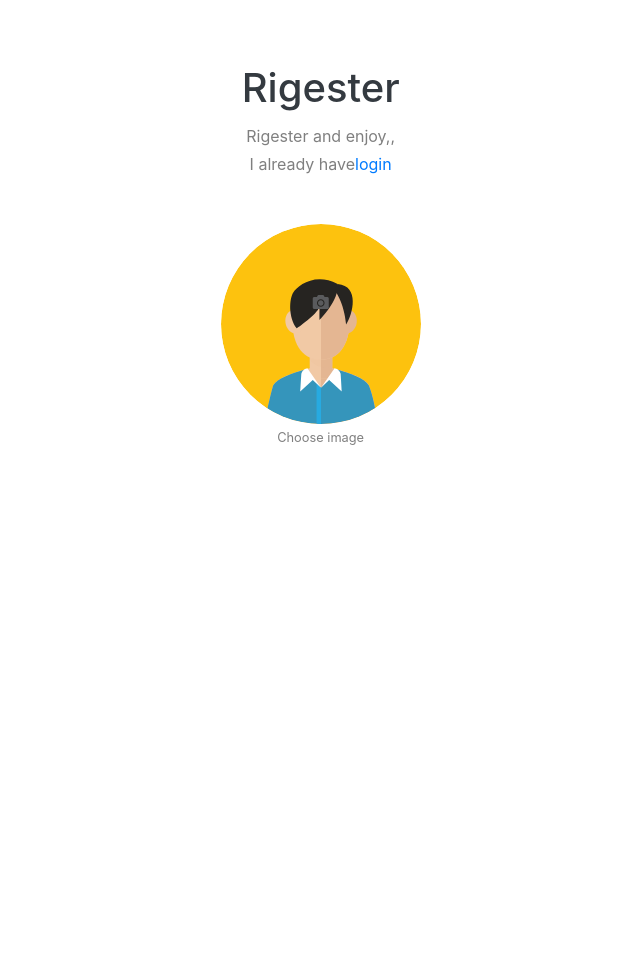
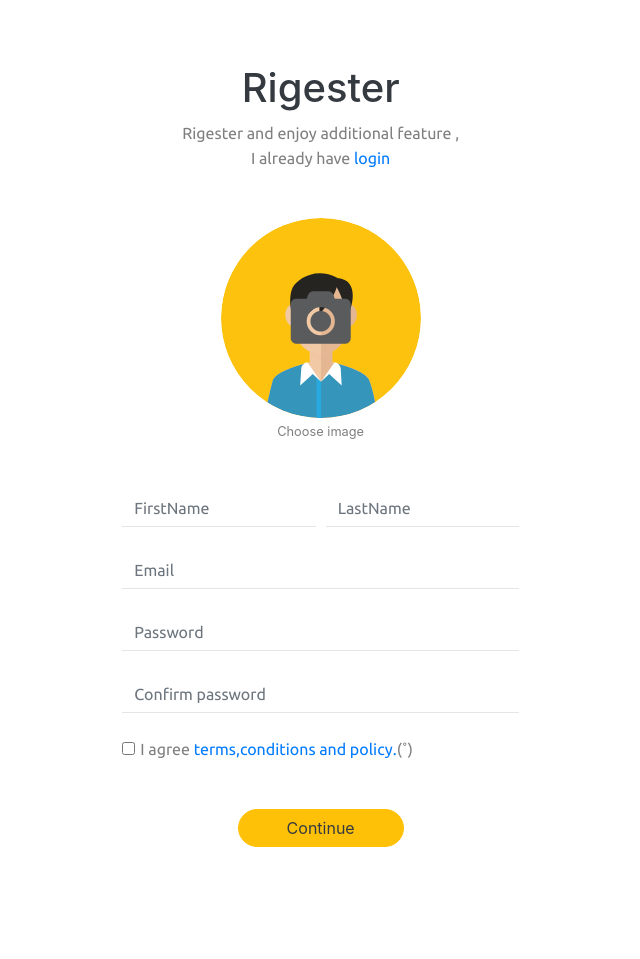
Before and after one commit to RAM111111/Reg-Log-SQL, a PHP site: page /register.php in a window 1280 px wide. Shown: the whole page, without its empty margins (106-746 px from the left). Before the commit the page ends 445 px from the top, so only its background shows below. Run offline with PHP 8.4, Linux system fonts and the light colour scheme; some libraries are stand-ins or nearby versions.

Commit message:
input & style

```diff
--- a/css/style.css
+++ b/css/style.css
@@ -1,9 +1,10 @@
-<style>
+
 @import url('https://fonts.googleapis.com/css2?family=Ubuntu&display=swap');
-</style>
- :root{
+
+
+:root{
    --font-family:'ubuntu',monospace;
-   --color-border: #e5e5e5;
+   --color-border:#e5e5e5;
 
  }
 
@@ -61,3 +62,18 @@
  .uploud-profile-img:hover .camera-icon{
    filter: invert(100%)!important;
  }
+
+ .fa {
+    font-size: 60px;
+}
+#reg-form input[type='text'],
+#reg-form input[type='email'],
+#reg-form input[type='password']{
+  border: none;
+  border-radius: unset;
+  border-bottom: 1px solid var(--color-border);
+  font-family: var(--font-family);
+  outline: none;
+  box-shadow: none;
+  /* font-size: 18px; */
+}
--- a/register.php
+++ b/register.php
@@ -6,13 +6,13 @@
           <div class="col-lg-4 offset-lg-2">
             <div class="text-center pb-5">
               <h1 class="login-title text-dark">Rigester</h1>
-              <p class="p-1 m-0 font-ubuntu text-black-50">Rigester and enjoy,,</p>
-              <span class="font-ubuntu text-black-50">I already have<a href="login.php">login</a></span>
+              <p class="p-1 m-0 font-ubuntu text-black-50">Rigester and enjoy additional feature ,</p>
+              <span class="font-ubuntu text-black-50">I already have <a href="login.php">login</a></span>
             </div>
             <div class="uploud-profile-img d-flex justify-content-center pb-5">
               <div class="text-center">
                 <div class="d-flex justify-content-center">
-                  <i class="fas fa-camera camera-icon"></i>
+                  <i class="fas fa-camera camera-icon fa"></i>
 
                 </div>
                 <img class="img rounded-circle" src="assets/img1.svg" width="200px" height="200px" alt="img1">
@@ -20,6 +20,46 @@
                 <input type="file" name="profiluploud" class="form-control-file" id="uploud-profile">
               </div>
 
+
+            </div>
+            <div class="d-flex justify-content-center">
+              <form id="reg-form" action="login.php" method="post" enctype="multipart/form-data">
+                <div class="form-row">
+                  <div class="col">
+                    <input type="text" name="FirstName" placeholder="FirstName" class="form-control"id="FirstName">
+                  </div>
+                  <div class="col">
+                    <input type="text" name="LastName" placeholder="LastName" class="form-control"id="LastName">
+                  </div>
+                </div>
+                <div class="form-row my-4">
+                  <div class="col">
+                    <input type="email" name="email" required placeholder="Email" class="form-control"id="email">
+                </div>
+                </div>
+
+                <div class="form-row my-4">
+                  <div class="col">
+                    <input type="password" name="password" required placeholder="Password" class="form-control"id="password">
+                </div>
+                </div>
+
+                <div class="form-row my-4">
+                  <div class="col">
+                    <input type="password" name="confirm-password" required placeholder="Confirm password" class="form-control"id="confirm-password">
+                </div>
+                </div>
+
+                <div class="form-check form-check-inline">
+                  <input type="checkbox" name="aggrement" class="form-check-input" required>
+                  <label for="aggrement" class="form-check-label font-ubuntu text-black-50"> I agree <a href="#">terms,conditions and policy.</a>(˚)</label>
+                </div>
+
+                <div class="submit-btn text-center my-5">
+                  <button type="button" class="btn btn-warning rounded-pill text-dark px-5" name="button">Continue</button>
+                </div>
+
+              </form>
             </div>
           </div>
         </div>
```
